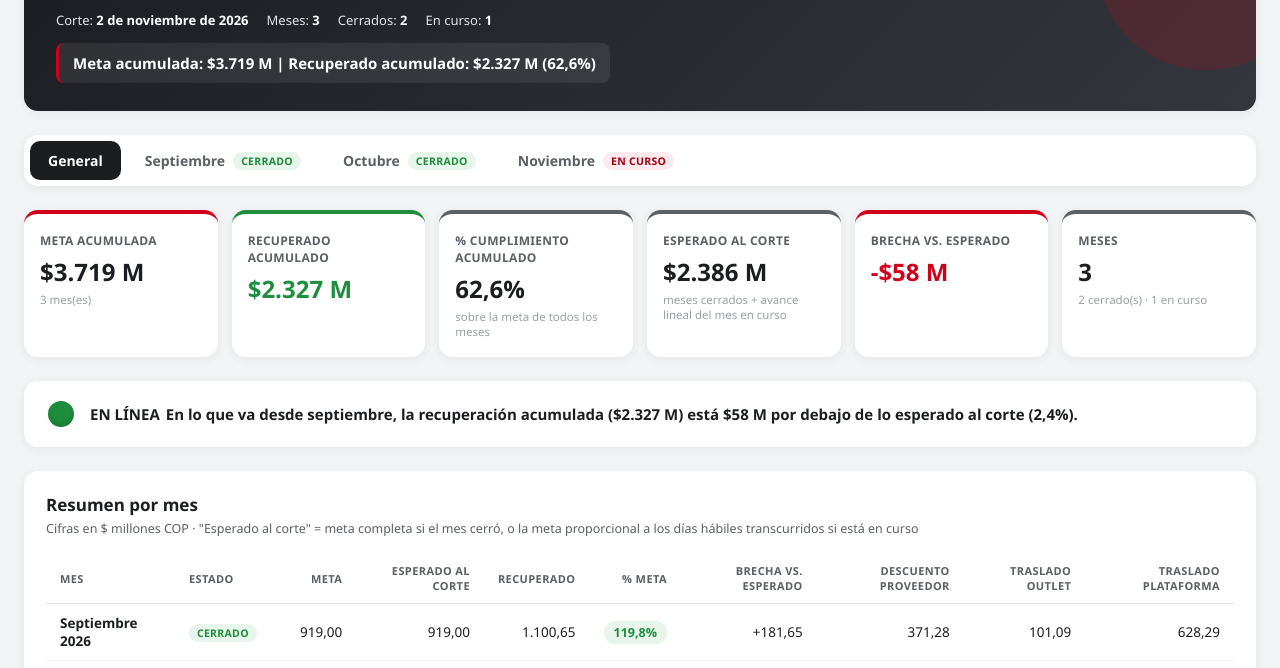
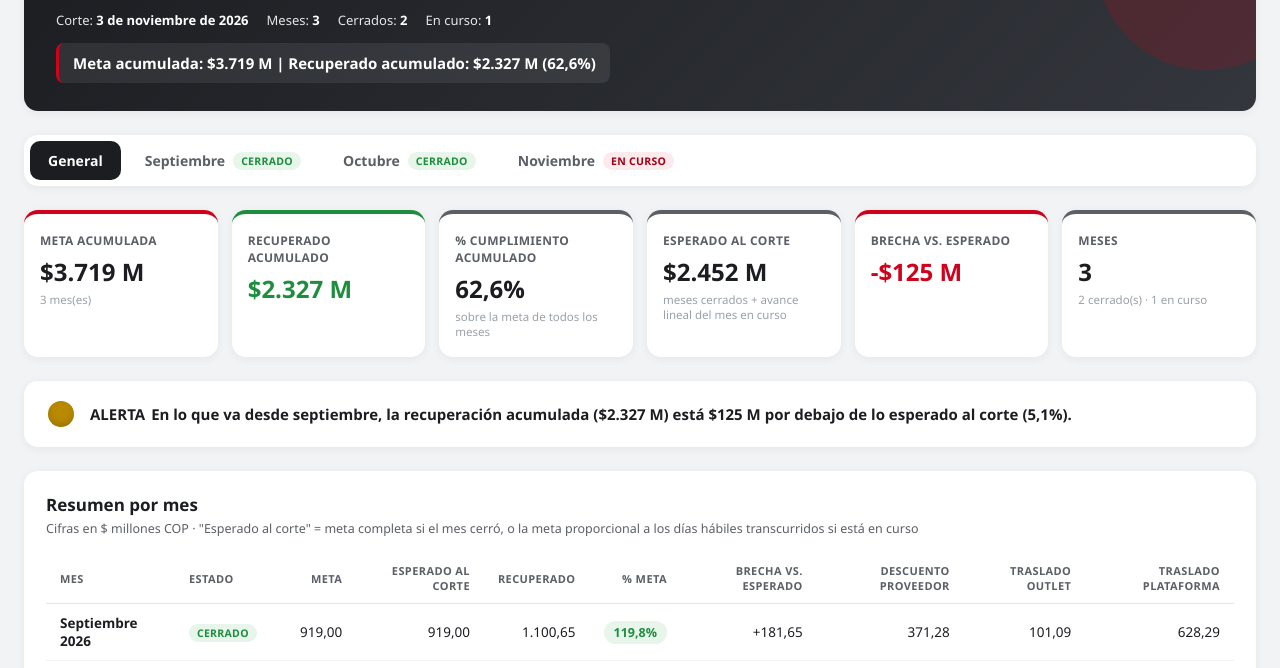
Before and after one commit to ervintrujillorojas-code/Recuperaci-n-plataforma, a plain HTML site: page index.html in a window 1280 px wide. Shown: the part 118-786 px from the top of the page. Drawn offline with nearby package versions, Linux system fonts and the light colour scheme.

Commit message:
Actualiza dashboard — corte 2026-11-03
Co-Authored-By: Claude Opus 5.5 <noreply@anthropic.com>

```diff
--- a/index.html
+++ b/index.html
@@ -277,8 +277,8 @@ const MESES = [
     "mes": 11,
     "nombre": "Noviembre",
     "estado": "en_curso",
-    "fechaCorte": "2026-11-02",
-    "fechaCaptura": "2026-11-02",
+    "fechaCorte": "2026-11-03",
+    "fechaCaptura": "2026-11-03",
     "metaTotal": 1400,
     "recupReal": 0.0,
     "rubros": [
```
